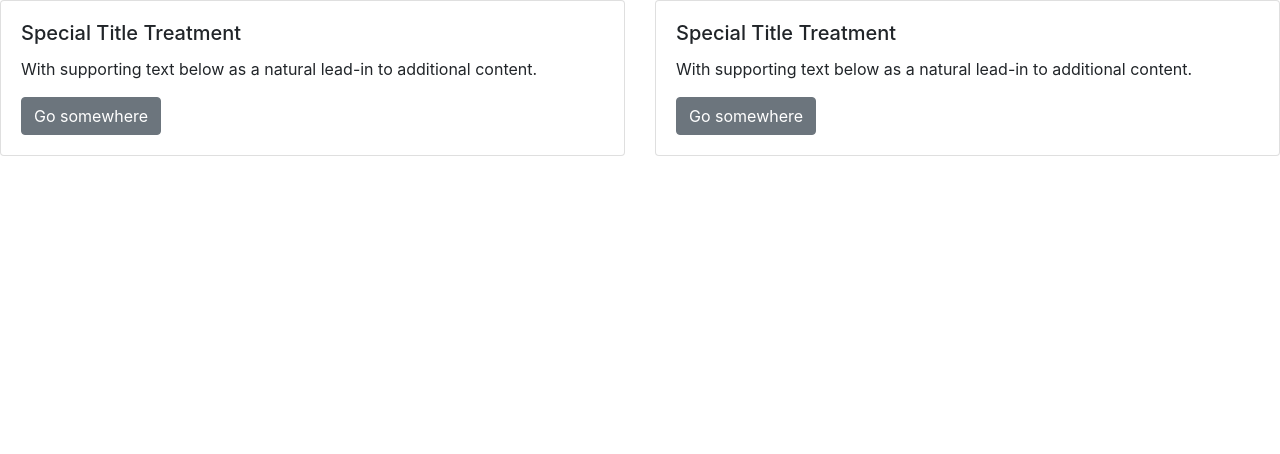
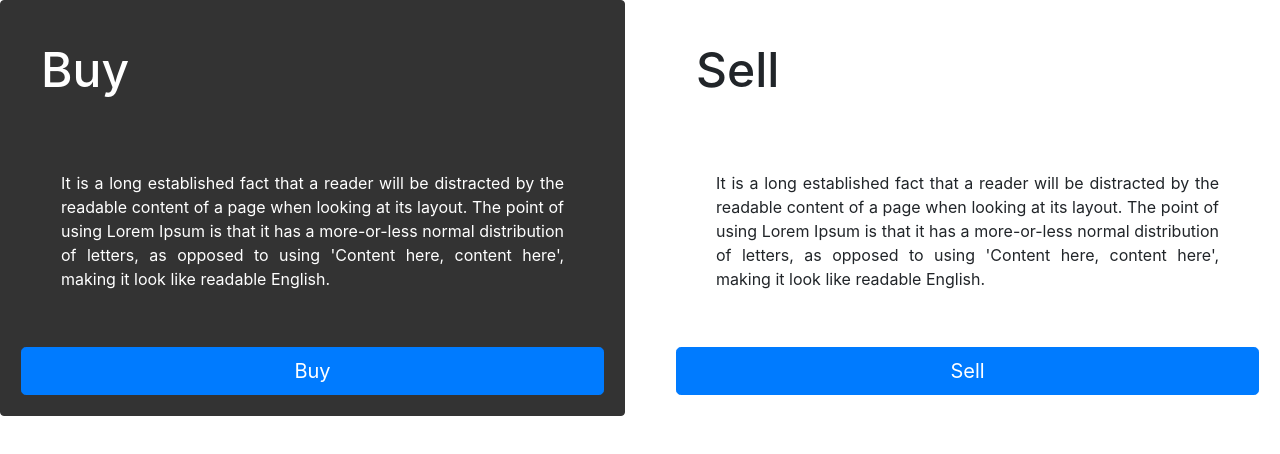
Before and after one commit to peterjoe3132/MECart-v1, a React (Create React App) app in the folder mecartv1/: page / in a window 1280 px wide. Shown: the top 454 px of the page. Built offline with nearby package versions, Linux system fonts and the light colour scheme.

Commit message:
modified bs1

```diff
--- a/mecartv1/src/App.css
+++ b/mecartv1/src/App.css
@@ -1,15 +1,3 @@
-.App {
-  text-align: center;
+#body{
+	display:flex;
 }
-
-
-.App-header {
-  background-color: #282c34;
-  min-height: 100vh;
-  display: flex;
-  flex-direction: column;
-  align-items: center;
-  justify-content: center;
-  font-size: calc(10px + 2vmin);
-  color: white;
-}
--- a/mecartv1/src/App.js
+++ b/mecartv1/src/App.js
@@ -9,20 +9,30 @@ class App extends Component {
   render() {
     return (
     	<Router>
-	    	<div>
+	    	<div id="body">
 	    	   <Row>
 	      			<Col sm="6">
-	       				<Card body>
-	          				<CardTitle>Special Title Treatment</CardTitle>
-	          				<CardText>With supporting text below as a natural lead-in to additional content.</CardText>
-	           					<Link to="/buy"><Button>Go somewhere</Button></Link>
+	       				<Card  body inverse style={{ backgroundColor: '#333', borderColor: '#333' }}>
+	          				<CardTitle style={{fontSize:'3rem', padding:'20px'}}>Buy</CardTitle>
+	          				<CardText style={{ textAlign:'justify', textJustify:'inter-word', padding:'40px'}}>
+	          				It is a long established fact that a reader will be distracted by the readable
+	          				content of a page when looking at its layout. The point of using Lorem Ipsum is that it
+	          				has a more-or-less normal distribution of letters, as opposed to using 'Content here,
+	          				content here', making it look like readable English.
+	          				</CardText>
+	           					<Link to="/buy"><Button color="primary" size="lg" block>Buy</Button></Link>
 	        			</Card>
 	      			</Col>
 	      			<Col sm="6">
-	        			<Card body>
-	          				<CardTitle>Special Title Treatment</CardTitle>
-	          				<CardText>With supporting text below as a natural lead-in to additional content.</CardText>
-	          					<Link to="/sell"><Button>Go somewhere</Button></Link>
+	        			<Card body style={{borderColor: 'white' }}>
+	          				<CardTitle style={{fontSize:'3rem', padding:'20px'}}>Sell</CardTitle>
+	          				<CardText style={{ textAlign:'justify', textJustify:'inter-word', padding:'40px'}}>
+	          				It is a long established fact that a reader will be distracted by the readable
+	          				content of a page when looking at its layout. The point of using Lorem Ipsum is that it
+	          				has a more-or-less normal distribution of letters, as opposed to using 'Content here,
+	          				content here', making it look like readable English.
+	          				</CardText>
+	          					<Link to="/sell"><Button color="primary" size="lg" block>Sell</Button></Link>
 	        			</Card>
 	      			</Col>
 	    		</Row>
```
